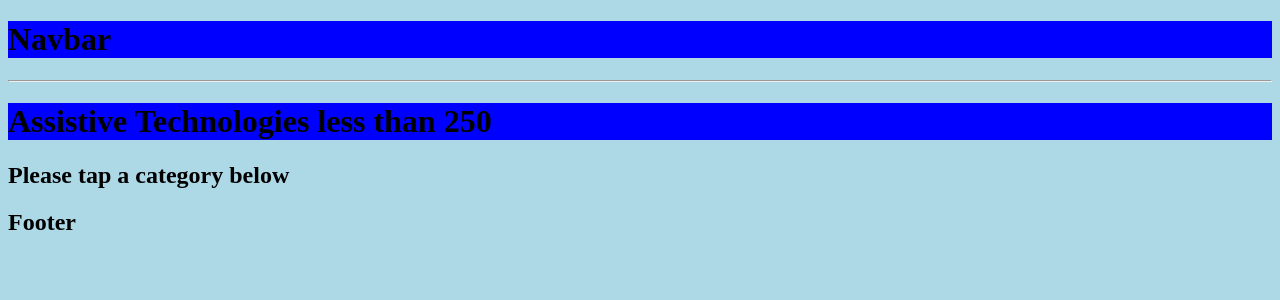
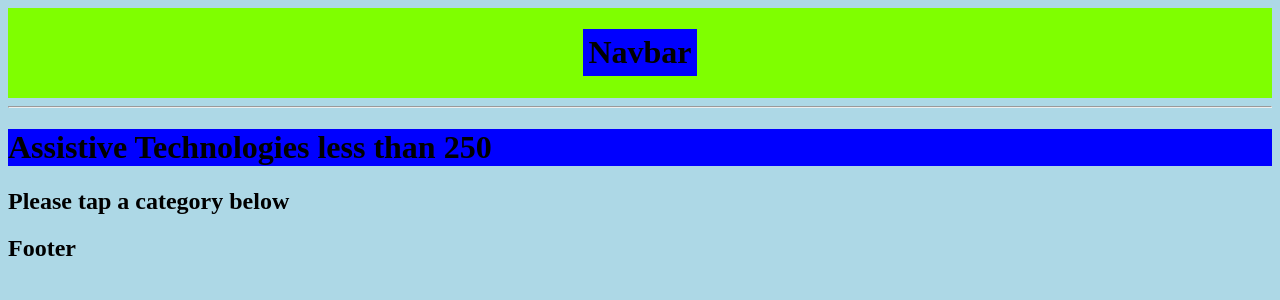
Before and after one commit to palmtopj/assist-tech, a React (Create React App) app: page / in a window 1280 px wide. Shown: the top 300 px of the page. Built offline with nearby package versions, Linux system fonts and the light colour scheme.

Commit message:
navbar component linked

```diff
--- a/package.json
+++ b/package.json
@@ -7,6 +7,7 @@
     "@testing-library/react": "^13.4.0",
     "@testing-library/user-event": "^13.5.0",
     "cors": "^2.8.5",
+    "express": "^4.18.2",
     "react": "^18.2.0",
     "react-dom": "^18.2.0",
     "react-router-dom": "^6.12.0",
--- a/src/App.js
+++ b/src/App.js
@@ -3,12 +3,15 @@ import Home from "./pages/Home";
 // import Login from "./pages/AuthForm"
 import "./app.css";
 import AuthForm from "./pages/AuthForm";
+import Navbar from "./components/Navbar";
 
 function App() {
   // add stAtes here
   return (
     <Router>
-      <h1>Navbar</h1>
+      <div className="Navbar">
+        <h1>Navbar</h1>
+      </div>
       <hr />
       <Routes>
         <Route path="/" element={<Home/>} />
--- /dev/null
+++ b/src/components/Navbar/index.js
@@ -0,0 +1,14 @@
+import React from 'react'
+import { Link } from 'react-router-dom'
+import "./style.css"
+export default function Navbar(props) {
+  return (
+    <nav className='Navbar'>
+        {props.userId>0 ?<span>Welcome, {props.username}!</span>:null}
+        <Link to="/">Home</Link>
+        {props.userId>0?<Link to="/newpallet">New Pallet</Link> :<Link to="/login">login</Link>}
+        {props.userId>0?<Link to={`/user/${props.username}`}>My profile</Link> :<Link to="/signup">signup</Link>}
+        {props.userId>0?<button onClick={props.logout}>Logout</button>:null}
+    </nav>
+  )
+}
--- /dev/null
+++ b/src/components/Navbar/style.css
@@ -0,0 +1,10 @@
+.Navbar {
+    background:chartreuse;
+    display: flex;
+    justify-content: space-around;
+}
+
+.Navbar > *{
+    font-size:2em;
+    padding:5px;
+}
```
Also changed, not shown: 1 other file (tests, documents, lock files or other folders).
